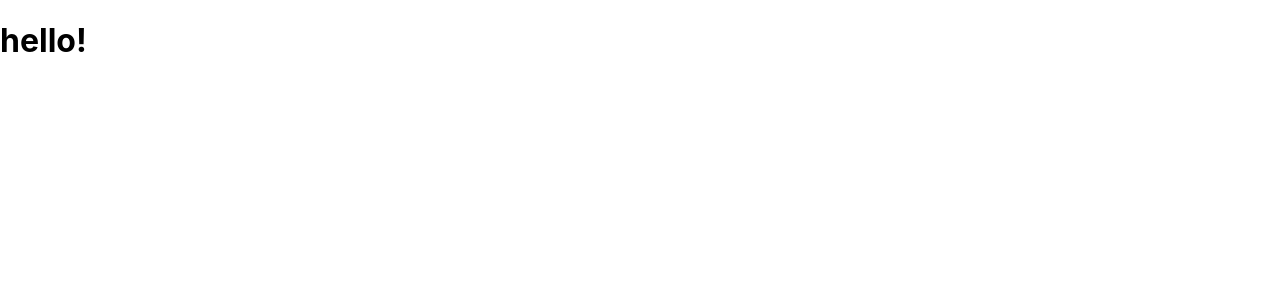
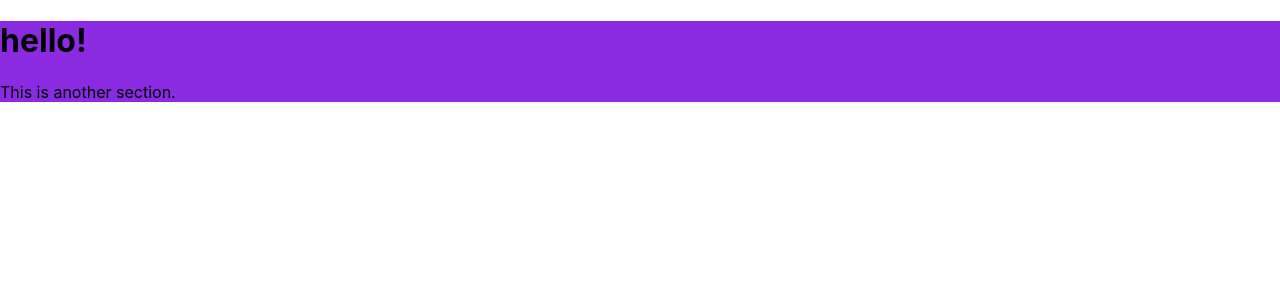
Before and after one commit to AdamDTak2112/todo-app, a React (Create React App) app: page / in a window 1280 px wide. Shown: the top 300 px of the page. Built offline with nearby package versions, Linux system fonts and the light colour scheme.

Commit message:
add styling

```diff
--- a/src/components/Todo.js
+++ b/src/components/Todo.js
@@ -2,6 +2,8 @@ import React from 'react';
 import Container from 'react-bootstrap/Container';
 import Col from 'react-bootstrap/Col';
 import Row from 'react-bootstrap/Row';
+
+import '../styles/style.css';
 
 class Todo extends React.Component {
     constructor(props){
@@ -14,10 +16,13 @@ class Todo extends React.Component {
 
     render(){
         return(
-            <Container>
+            <Container fluid className='todo-container'>
                 <Row>
                     <Col>
                         <h1>hello!</h1>
+                    </Col>
+                    <Col>
+                        <p>This is another section.</p>
                     </Col>
                 </Row>
             </Container>
--- /dev/null
+++ b/src/styles/style.css
@@ -0,0 +1,3 @@
+.todo-container {
+    background-color: blueviolet;
+}
```
